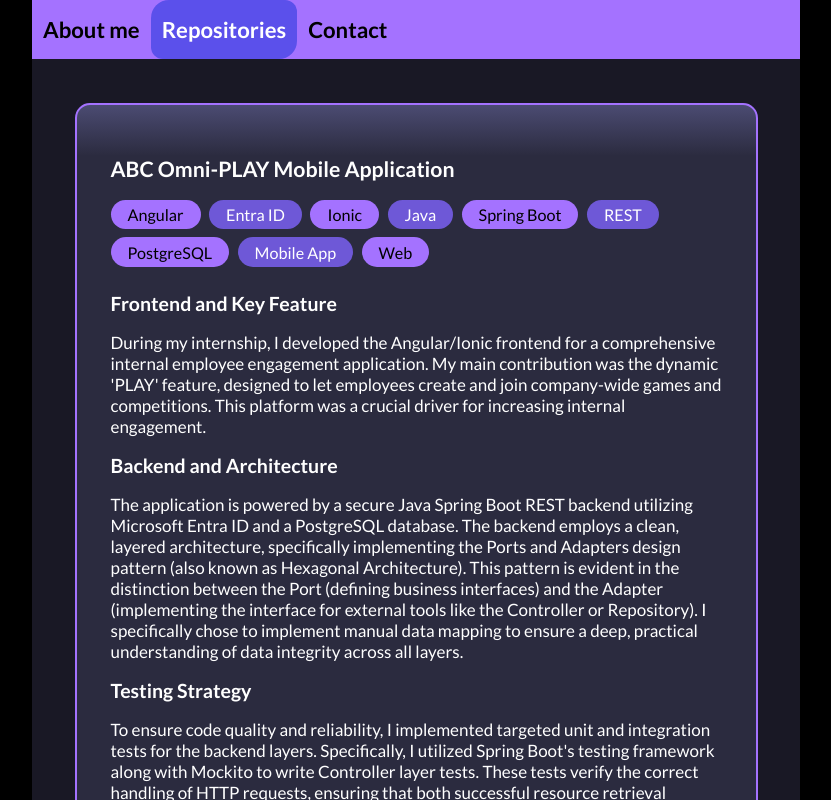
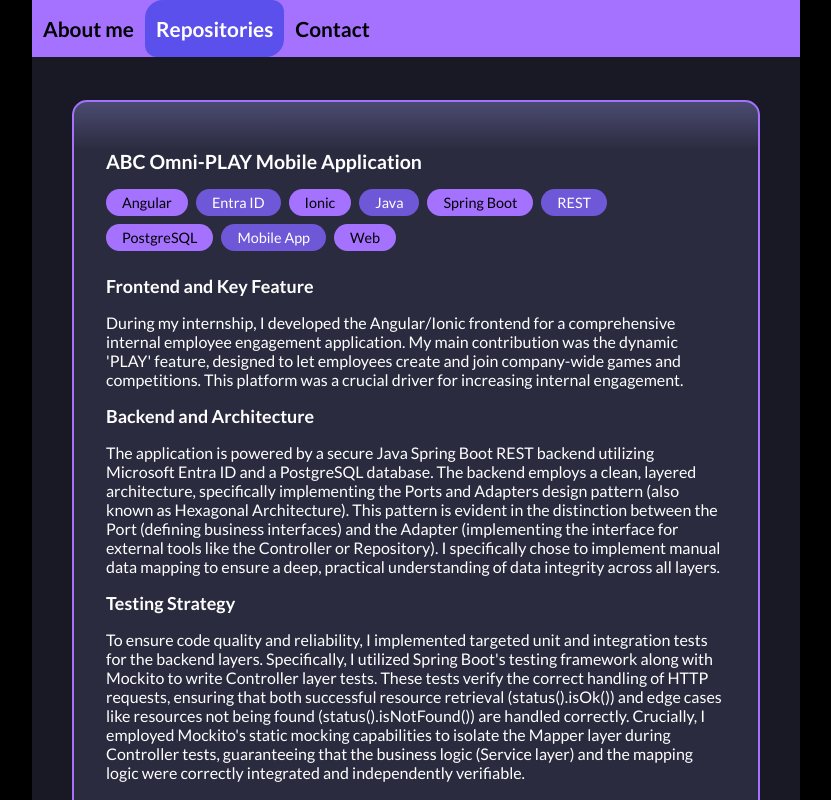
Before and after one commit to ThomasVanBeeck/thomasvanbeeck.github.io, an Angular app: page /repos in a window 1280 px wide. Shown: the top 800 px of the page, without its empty margins (224-1055 px from the left). Built offline with nearby package versions, Linux system fonts and the light colour scheme.

Commit message:
update font size

```diff
--- a/src/styles.css
+++ b/src/styles.css
@@ -30,7 +30,7 @@
 
 html,
 body {
-  font-size: 17px;
+  font-size: 16px;
   font-family: 'Lato', sans-serif;
   margin: 0;
   padding: 0;
@@ -82,11 +82,11 @@
 }
 
 h1 {
-  font-size: 1.25rem;
+  font-size: 1.22rem;
 }
 
 h2 {
-  font-size: 1.15rem;
+  font-size: 1.12rem;
 }
 
 article p {
@@ -104,7 +104,7 @@
   padding: 0.3rem 1rem;
   border: 0px solid transparent;
   border-radius: 15px;
-  font-size: 0.95rem;
+  font-size: 0.9rem;
 }
 
 .article-tags li:nth-child(odd) {
```
